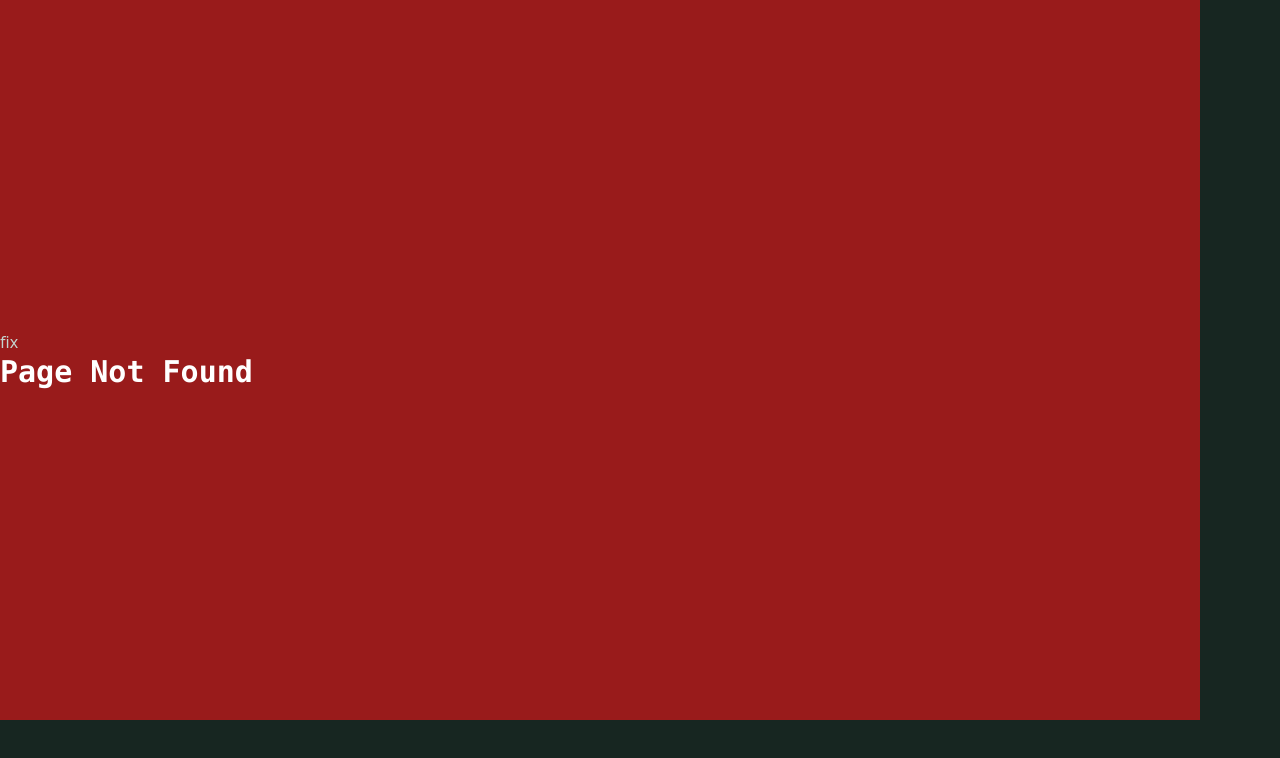
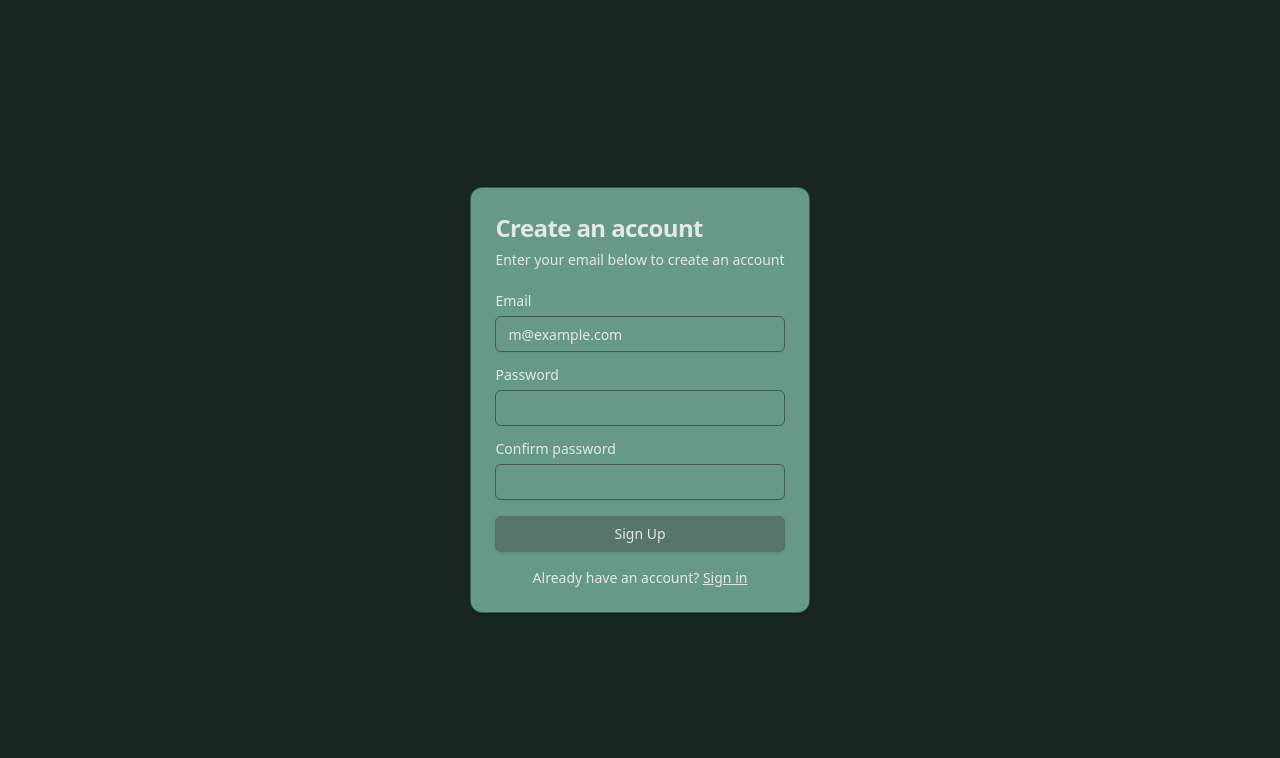
Before and after one commit to dasakash26/project-frontend, a React (Vite) app: page /signup in a window 1280 px wide. Before the commit this address had no page. Shown: the top 758 px of the page. Built offline with nearby package versions, Linux system fonts and the light colour scheme.

Commit message:
added login and signup routes and functionality

```diff
--- a/src/App.tsx
+++ b/src/App.tsx
@@ -15,6 +15,7 @@ import Settings from "./pages/Settings.tsx";
 import Notification from "./components/Notification.tsx";
 import NotFound from "./pages/NotFound.tsx";
 import LandingPage from "./pages/LandingPage.tsx";
+import SignupPage from "./pages/Signup.tsx";
 
 const App = () => {
     const router = createBrowserRouter(
@@ -30,6 +31,7 @@ const App = () => {
             <Route path="notifications" element={<Notification />} />
           </Route>
           <Route path="login" element = {<LoginPage />} />
+          <Route path="signup" element = {<SignupPage />} />
           <Route path="*" element={<NotFound />}/>
           </>
         )
--- /dev/null
+++ b/src/pages/Signup.tsx
@@ -0,0 +1,113 @@
+import { Link, useNavigate } from "react-router-dom"
+import { Button } from "@/components/ui/button"
+import {
+  Card,
+  CardContent,
+  CardDescription,
+  CardHeader,
+  CardTitle,
+} from "@/components/ui/card"
+import { Input } from "@/components/ui/input"
+import { Label } from "@/components/ui/label"
+import { useState } from "react"
+import { useToast } from "@/hooks/use-toast"
+import { Toaster } from "@/components/ui/toaster"
+
+
+
+const SignupPage = () => {
+  const [email, setEmail] = useState('');
+  const [password, setPassword] = useState('');
+  const [conPassword, setConPassword] = useState('');
+  const navigate = useNavigate();
+  const { toast } = useToast();
+
+  const handleLogin = () => {
+    if(password === conPassword && password !== "") {
+        toast({
+            title: "Account created",
+            description: email
+          })
+          navigate("/login")
+    }
+    else{
+      toast({
+        title: "Passwords don't match",
+        description: email
+      })
+    }
+  }
+  return (
+    <>
+    <div className = "flex h-screen w-full items-center justify-center px-4">
+    <Card className="mx-auto max-w-sm">
+      <form action=""></form>
+      <CardHeader>
+        <CardTitle className="text-2xl">Create an account</CardTitle>
+        <CardDescription>
+          Enter your email below to create an account
+        </CardDescription>
+      </CardHeader>
+      <CardContent>
+        <div className="grid gap-4">
+          <div className="grid gap-2">
+            <Label htmlFor="email">Email</Label>
+            <Input
+              id="email"
+              type="email"
+              placeholder="m@example.com"
+              onChange={(e) => setEmail(e.target.value)}
+              required
+            />
+          </div>
+          <div className="grid gap-2">
+            <div className="flex items-center">
+              <Label htmlFor="password">Password</Label>
+              {/* <Link to="#" className="ml-auto inline-block text-sm underline">
+                Forgot your password?
+              </Link> */}
+            </div>
+            <Input
+              id="password"
+              type="password"
+              onChange={(e) => setPassword(e.target.value)}
+              required
+              />
+          </div>
+
+          <div className="grid gap-2">
+            <div className="flex items-center">
+              <Label htmlFor="password">Confirm password</Label>
+              {/* <Link to="#" className="ml-auto inline-block text-sm underline">
+                Forgot your password?
+              </Link> */}
+            </div>
+            <Input
+              id="password"
+              type="password"
+              onChange={(e) => setConPassword(e.target.value)}
+              required
+              />
+          </div>
+          <Button onClick= {handleLogin} type="submit" className="w-full">
+            Sign Up
+          </Button>
+          {/* <Button variant="outline" className="w-full">
+            Login with Google
+          </Button> */}
+        </div>
+        <div className="mt-4 text-center text-sm">
+          Already have an account?{" "}
+          <Link to="/login" className="underline">
+            Sign in
+          </Link>
+        </div>
+      </CardContent>
+    </Card>
+    </div>
+    <Toaster />
+    </>
+  )
+}
+
+export default SignupPage
```
